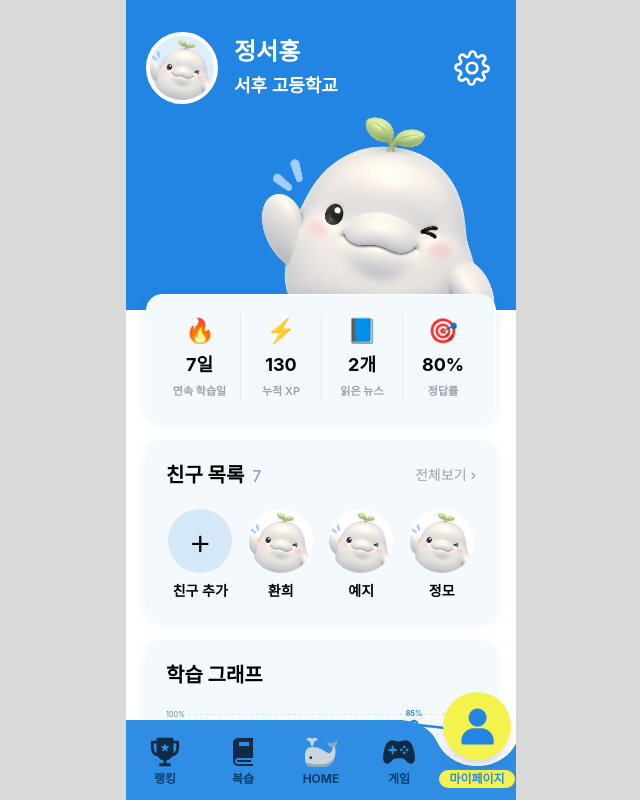
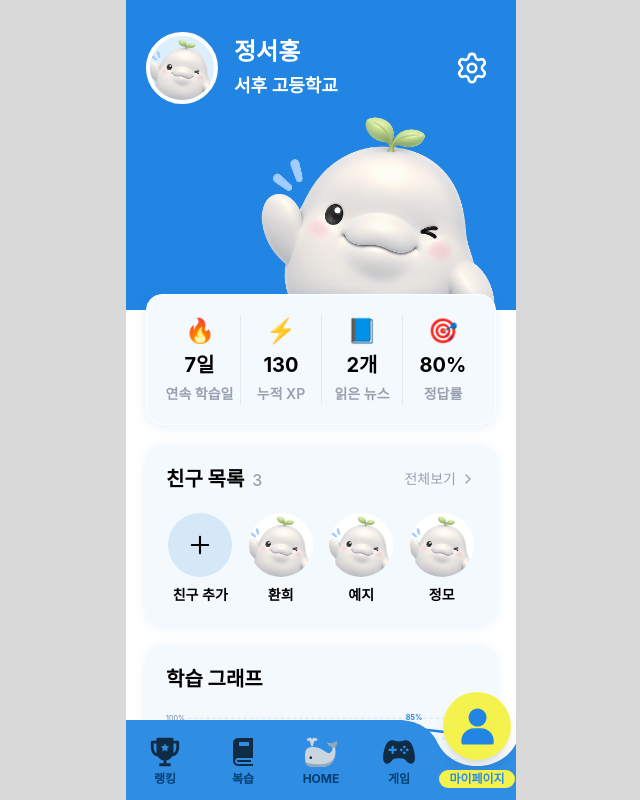
Before and after one commit to READLE-SKTHON/readle-fe, a React (Vite) app: page /my in a window 1280 px wide. Shown: the top 800 px of the page, without its empty margins (319-959 px from the left). Built offline with nearby package versions, Linux system fonts and the light colour scheme.

Commit message:
🎨 style: 마이페이지 글씨 크기 및 아이콘 수정

```diff
--- a/src/pages/my/MyPage.tsx
+++ b/src/pages/my/MyPage.tsx
@@ -1,3 +1,5 @@
+import { ChevronRight, Plus, Settings } from "lucide-react";
+
 import Level1Character from "@/assets/images/level/Level1Character.png";
 import Level2Character from "@/assets/images/level/Level2Character.png";
 import Level3Character from "@/assets/images/level/Level3Character.png";
@@ -48,16 +50,7 @@ export default function MyPage() {
             className="ml-auto flex h-12 w-12 items-center justify-center text-white"
             aria-label="설정"
           >
-            <svg
-              viewBox="0 0 24 24"
-              fill="none"
-              stroke="currentColor"
-              strokeWidth="1.8"
-              className="h-9 w-9"
-            >
-              <path d="M12 15.5a3.5 3.5 0 1 0 0-7 3.5 3.5 0 0 0 0 7Z" />
-              <path d="M19.4 15a1.7 1.7 0 0 0 .34 1.88l.06.06a2 2 0 1 1-2.83 2.83l-.06-.06A1.7 1.7 0 0 0 15 19.4a1.7 1.7 0 0 0-1 .6 1.7 1.7 0 0 0-.4 1.1V21a2 2 0 1 1-4 0v-.09A1.7 1.7 0 0 0 8.5 19.4a1.7 1.7 0 0 0-1.88.34l-.06.06a2 2 0 1 1-2.83-2.83l.06-.06A1.7 1.7 0 0 0 4.6 15a1.7 1.7 0 0 0-.6-1 1.7 1.7 0 0 0-1.1-.4H3a2 2 0 1 1 0-4h.09A1.7 1.7 0 0 0 4.6 8.5a1.7 1.7 0 0 0-.34-1.88l-.06-.06a2 2 0 1 1 2.83-2.83l.06.06A1.7 1.7 0 0 0 9 4.6a1.7 1.7 0 0 0 1-.6 1.7 1.7 0 0 0 .4-1.1V3a2 2 0 1 1 4 0v.09A1.7 1.7 0 0 0 15.5 4.6a1.7 1.7 0 0 0 1.88-.34l.06-.06a2 2 0 1 1 2.83 2.83l-.06.06A1.7 1.7 0 0 0 19.4 9c.12.36.34.7.6 1 .3.3.7.5 1.1.5H21a2 2 0 1 1 0 4h-.09a1.7 1.7 0 0 0-1.51.5Z" />
-            </svg>
+            <Settings size={34} strokeWidth={1.8} />
           </button>
         </div>
 
@@ -87,19 +80,23 @@ export default function MyPage() {
         <div className="flex items-center justify-between">
           <h2 className="text-xl font-bold">
             친구 목록
-            <span className="ml-2 text-base font-medium text-gray-400">7</span>
+            <span className="ml-2 text-base font-medium text-gray-400">{friends.length}</span>
           </h2>
 
-          <button type="button" className="text-sm font-medium text-gray-400">
-            전체보기 ›
+          <button
+            type="button"
+            className="flex items-center gap-1 text-sm font-medium text-gray-400"
+          >
+            전체보기
+            <ChevronRight size={16} strokeWidth={2} />
           </button>
         </div>
 
         <div className="mt-5 grid grid-cols-4 gap-3">
           {/* 친구 추가 */}
           <button type="button" className="flex flex-col items-center">
-            <div className="flex h-16 w-16 items-center justify-center rounded-full bg-[#D4E8F8] text-4xl font-light">
-              +
+            <div className="flex h-16 w-16 items-center justify-center rounded-full bg-[#D4E8F8]">
+              <Plus size={28} strokeWidth={1.8} />
             </div>
 
             <span className="mt-2 text-sm font-semibold">친구 추가</span>
@@ -210,9 +207,9 @@ function StatItem({ icon, value, label, border = false }: StatItemProps) {
     >
       <span className="text-2xl">{icon}</span>
 
-      <strong className="mt-1 text-lg">{value}</strong>
+      <strong className="mt-1 text-xl">{value}</strong>
 
-      <span className="mt-1 text-center text-[11px] font-semibold text-gray-400">{label}</span>
+      <span className="mt-1 text-center text-[14px] font-semibold text-gray-400">{label}</span>
     </div>
   );
 }
```
